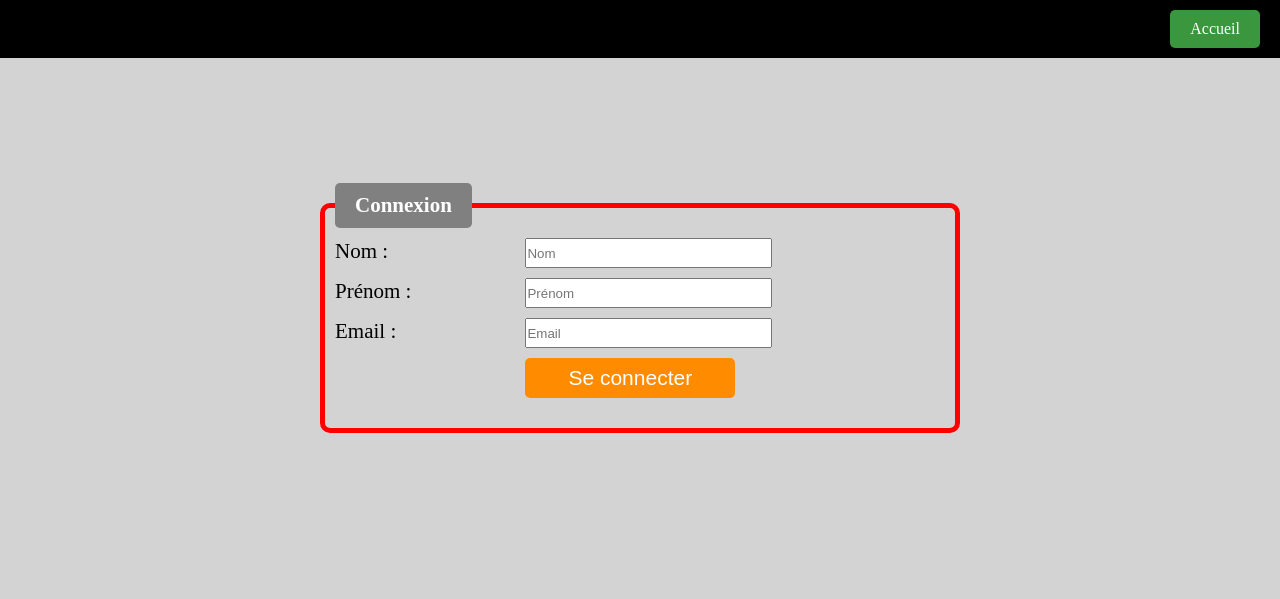
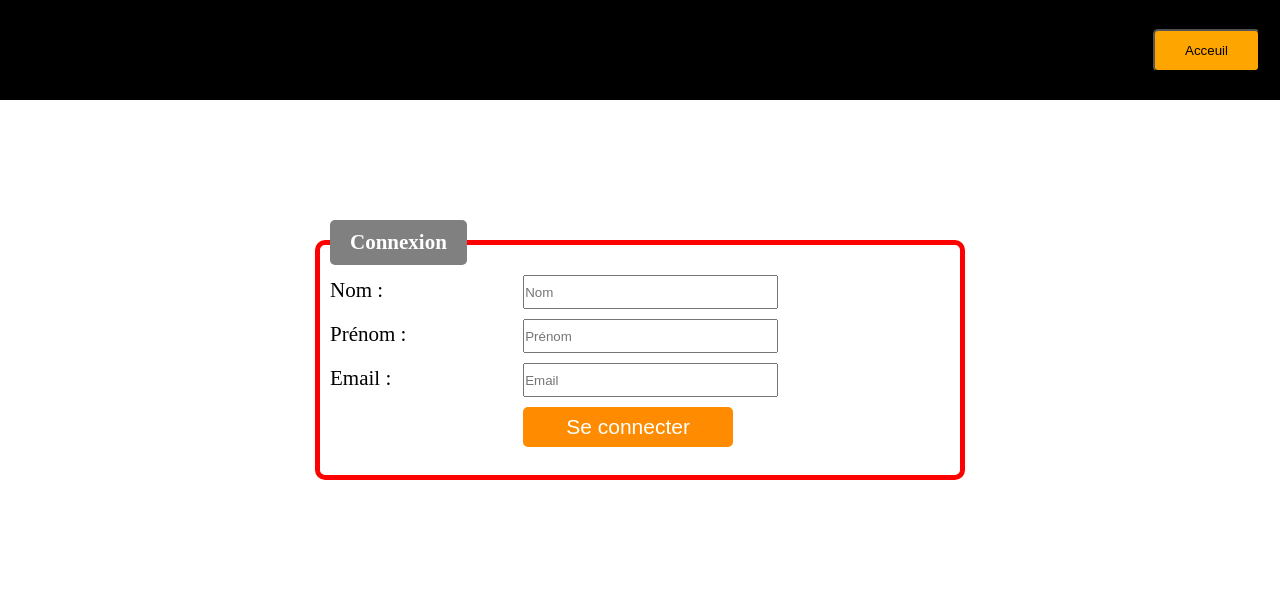
Before and after one commit to Eraguzy/blob, a PHP site: page /page_connexion.php in a window 1280 px wide. Shown: the top 599 px of the page. Run offline with PHP 8.4, Linux system fonts and the light colour scheme.

Commit message:
unification fichiers css

```diff
--- a/page_connexion.css
+++ /dev/null
@@ -1,86 +0,0 @@
-* {
-    margin: 0;
-    padding: 0;
-    box-sizing: border-box;
-}
-
-body {
-    background-color: lightgrey;
-}
-
-.bandeau {
-    background-color: black;
-    color: white;
-    padding: 10px 20px;
-    display: flex;
-    justify-content: flex-end;
-}
-
-form {
-    height: 500px;
-    display: flex;
-    justify-content: center;
-    align-items: center;
-}
-
-.bouton-connexion {
-    background-color: #3a973d;
-    color: white;
-    padding: 10px 20px;
-    text-decoration: none;
-    border-radius: 5px;
-}
-
-.bouton-connexion:hover {
-    background-color: #45a049;
-}
-
-fieldset {
-    height: 50%;
-    width: 50%;
-    border-radius: 10px;
-    border: solid red thick;
-}
-
-legend {
-    margin-left: 10px;
-    font-weight: bold;
-    font-size: 21px;
-    background-color: grey;
-    color: white;
-    border-radius: 5px;
-    padding-top: 10px;
-    padding-bottom: 10px;
-    padding-left: 20px;
-    padding-right: 20px;
-}
-
-.div1,
-.div2 {
-    margin-left: 10px;
-    display: inline-block;
-    width: 28%;
-    font-size: 21px;
-}
-
-.div2 {
-    margin-top: 10px;
-}
-
-input[type="text"] {
-    width: 140%;
-    height: 30px;
-}
-
-input[type="submit"] {
-    font-size: 21px;
-    background-color: darkorange;
-    border-radius: 5px;
-    border: solid darkorange medium;
-    padding-right: 40px;
-    padding-top: 5px;
-    padding-bottom: 5px;
-    padding-left: 40px;
-    color: white;
-    margin-bottom: 10px;
-}
--- a/page_connexion.php
+++ b/page_connexion.php
@@ -3,16 +3,14 @@
 
 <head>
     <meta charset="utf-8">
-    <link rel="stylesheet" type="text/css" href="page_connexion.css">
+    <link rel="stylesheet" type="text/css" href="styles.css">
 </head>
 
 <body>
-    <!-- Bandeau de navigation -->
     <nav class="bandeau">
-        <a href="index.html" class="bouton-connexion">Accueil</a>
+        <input type="button" class="bouton" value="Acceuil" onclick="linkopener('index.php')"/>
     </nav>
 
-    <!-- Contenu de la page -->
     <div class="contenu">
         <form name="connexion" method="post" action="#">
             <fieldset>
@@ -44,6 +42,7 @@
             </fieldset>
         </form>
     </div>
+    <script src="script.js" type="text/javascript"></script>
 </body>
 
 </html>
--- a/styles.css
+++ b/styles.css
@@ -3,6 +3,7 @@
     padding: 0;
 }
 
+/*choses qui contiennent des éléments*/
 .bandeau{
     background-color: black;
     color: white;
@@ -16,6 +17,7 @@
     margin: 20px;
 }
 
+/*éléments eux-mêmes*/
 .bouton{
     background-color: orange;
     color: black;
@@ -40,13 +42,61 @@
     left: 0;
 }
 
-.contenu{
-    background-size: cover;
-    background-position: center;
+form {
+    height: 500px;
     display: flex;
     justify-content: center;
     align-items: center;
-    text-align: center;
+}
+
+legend {
+    margin-left: 10px;
+    font-weight: bold;
+    font-size: 21px;
+    background-color: grey;
+    color: white;
+    border-radius: 5px;
+    padding-top: 10px;
+    padding-bottom: 10px;
+    padding-left: 20px;
+    padding-right: 20px;
+}
+
+fieldset {
+    height: 50%;
+    width: 50%;
+    border-radius: 10px;
+    border: solid red thick;
+}
+
+.div1, .div2 {
+    margin-left: 10px;
+    display: inline-block;
+    width: 28%;
+    font-size: 21px;
+    box-sizing: border-box;
+}
+
+.div2 {
+    margin-top: 10px;
+}
+
+input[type="text"] {
+    width: 140%;
+    height: 30px;
+}
+
+input[type="submit"] {
+    font-size: 21px;
+    background-color: darkorange;
+    border-radius: 5px;
+    border: solid darkorange medium;
+    padding-right: 40px;
+    padding-top: 5px;
+    padding-bottom: 5px;
+    padding-left: 40px;
+    color: white;
+    margin-bottom: 10px;
 }
 
 /*les id commencent ici*/
```
